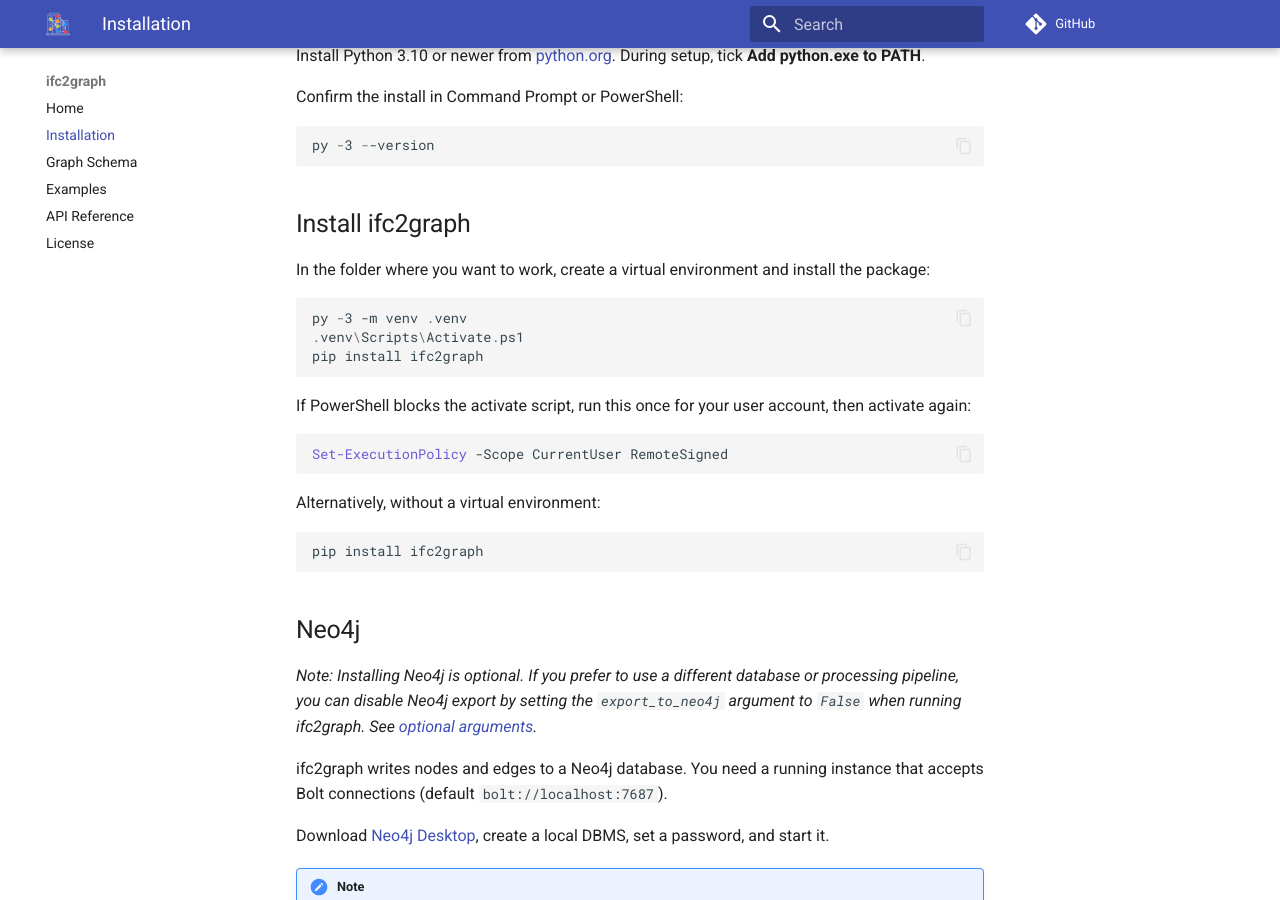
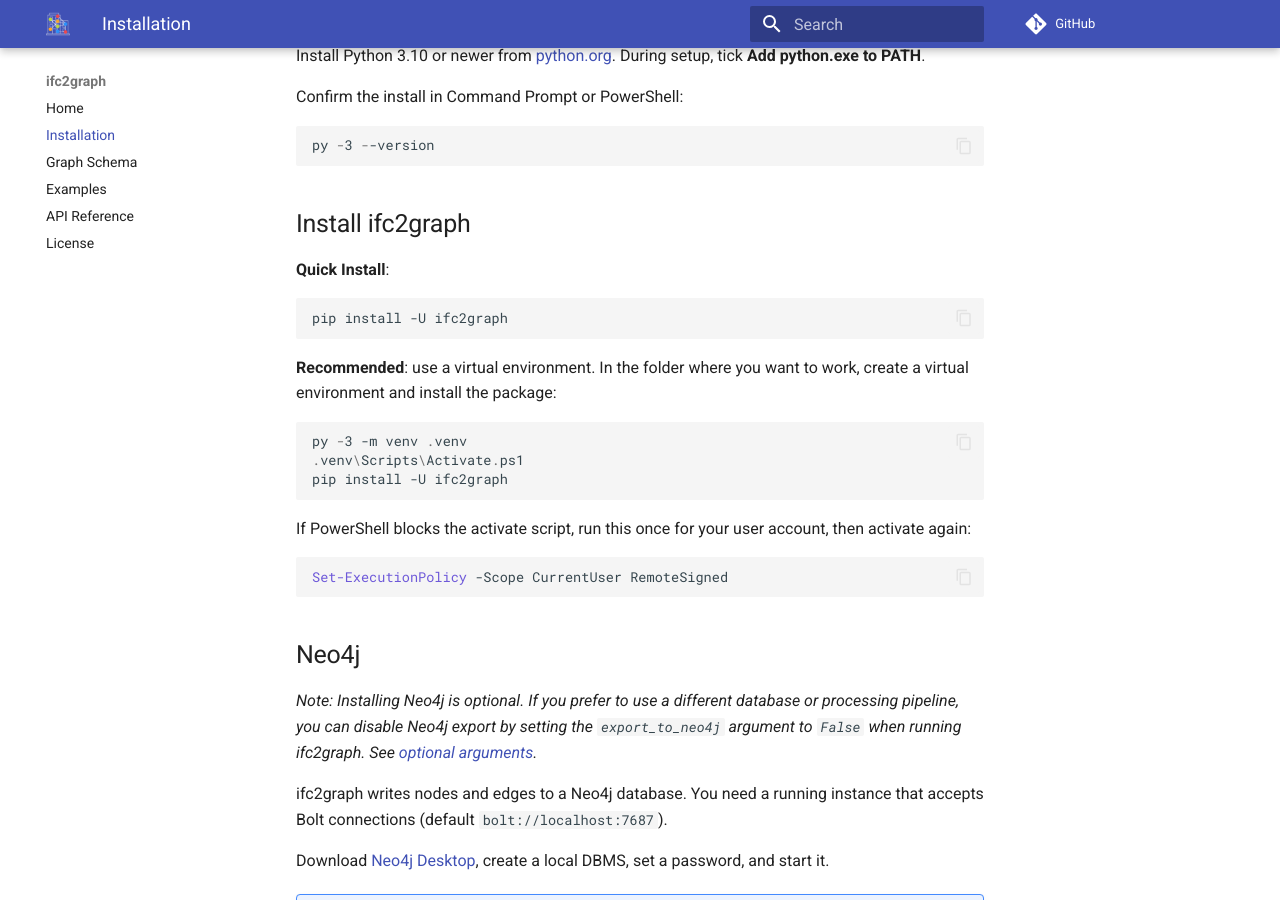
Before and after one commit to ifc2graph/ifc2graph, an MkDocs documentation site: the page built from docs/installation.md, in a window 1280 px wide and 900 px high, scrolled down 310 px. Built offline with MkDocs 1.6.1 and Material for MkDocs 9.7.7, drawn with Linux system fonts in a browser that asks for light colours; comment, search, counter and statistics services are not loaded.

Commit message:
Docs updated

````diff
--- a/docs/installation.md
+++ b/docs/installation.md
@@ -16,24 +16,23 @@ Requires Python 3.10 or newer.
 
     <p class="tab-h2">Install ifc2graph</p>
 
-    In the folder where you want to work, create a virtual environment and install the package:
+    **Quick Install**:
+    ```powershell
+    pip install -U ifc2graph
+    ```
+
+    **Recommended**: use a virtual environment. In the folder where you want to work, create a virtual environment and install the package:
 
     ```powershell
     py -3 -m venv .venv
     .venv\Scripts\Activate.ps1
-    pip install ifc2graph
+    pip install -U ifc2graph
     ```
 
     If PowerShell blocks the activate script, run this once for your user account, then activate again:
 
     ```powershell
     Set-ExecutionPolicy -Scope CurrentUser RemoteSigned
-    ```
-
-    Alternatively, without a virtual environment:
-
-    ```powershell
-    pip install ifc2graph
     ```
 
     <p class="tab-h2">Neo4j</p>
@@ -82,18 +81,17 @@ Requires Python 3.10 or newer.
 
     <p class="tab-h2">Install ifc2graph</p>
 
-    In the folder where you want to work, create a virtual environment and install the package:
+    **Quick Install**:
+    ```bash
+    pip install -U ifc2graph
+    ```
+
+    **Recommended**: use a virtual environment. In the folder where you want to work, create a virtual environment and install the package:
 
     ```bash
     python3 -m venv .venv
     source .venv/bin/activate
-    pip install ifc2graph
-    ```
-
-    Alternatively, without a virtual environment:
-
-    ```bash
-    pip install ifc2graph
+    pip install -U ifc2graph
     ```
 
     <p class="tab-h2">Neo4j</p>
@@ -145,21 +143,20 @@ Requires Python 3.10 or newer.
 
     <p class="tab-h2">Install ifc2graph</p>
 
-    In the folder where you want to work, create a virtual environment and install the package:
+    **Quick Install**:
+    ```bash
+    pip install -U ifc2graph
+    ```
+
+    **Recommended**: use a virtual environment. In the folder where you want to work, create a virtual environment and install the package:
 
     ```bash
     python3 -m venv .venv
     source .venv/bin/activate
-    pip install ifc2graph
+    pip install -U ifc2graph
     ```
 
     On Debian and Ubuntu, `apt install python3-venv` is required before `python3 -m venv` will work.
-
-    Alternatively, without a virtual environment:
-
-    ```bash
-    pip install ifc2graph
-    ```
 
     <p class="tab-h2">Neo4j</p>
 
````
